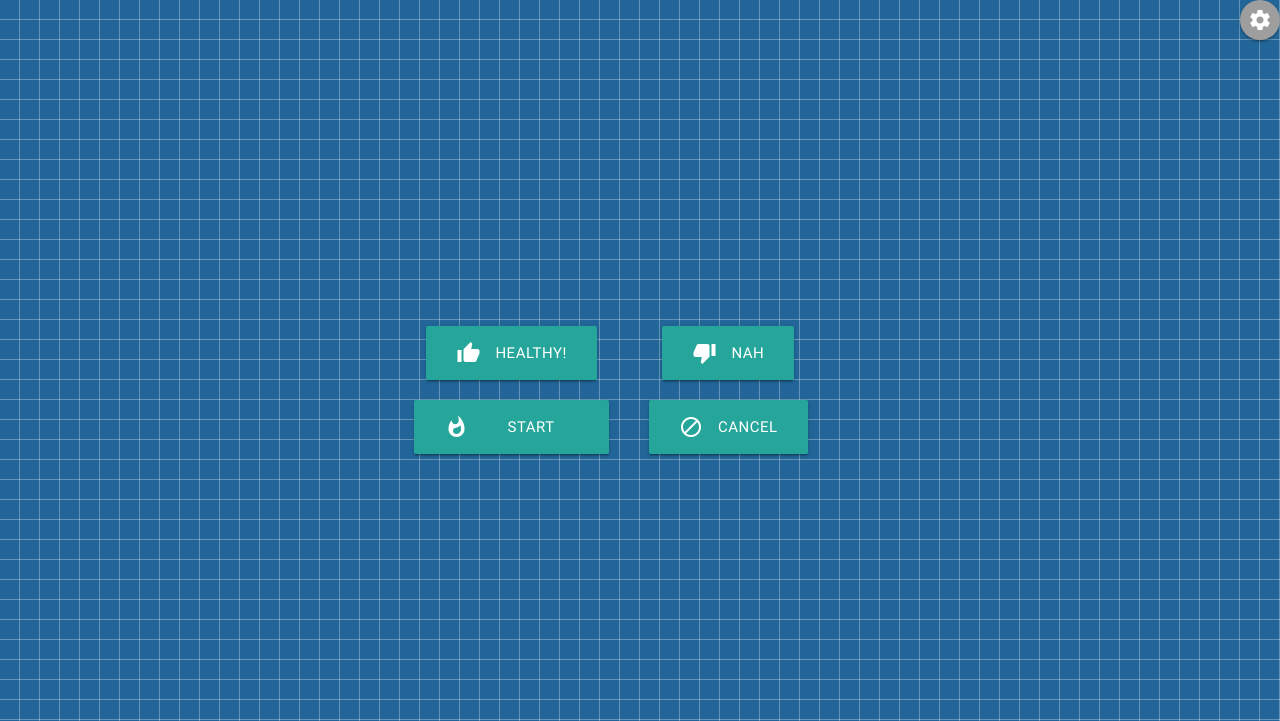
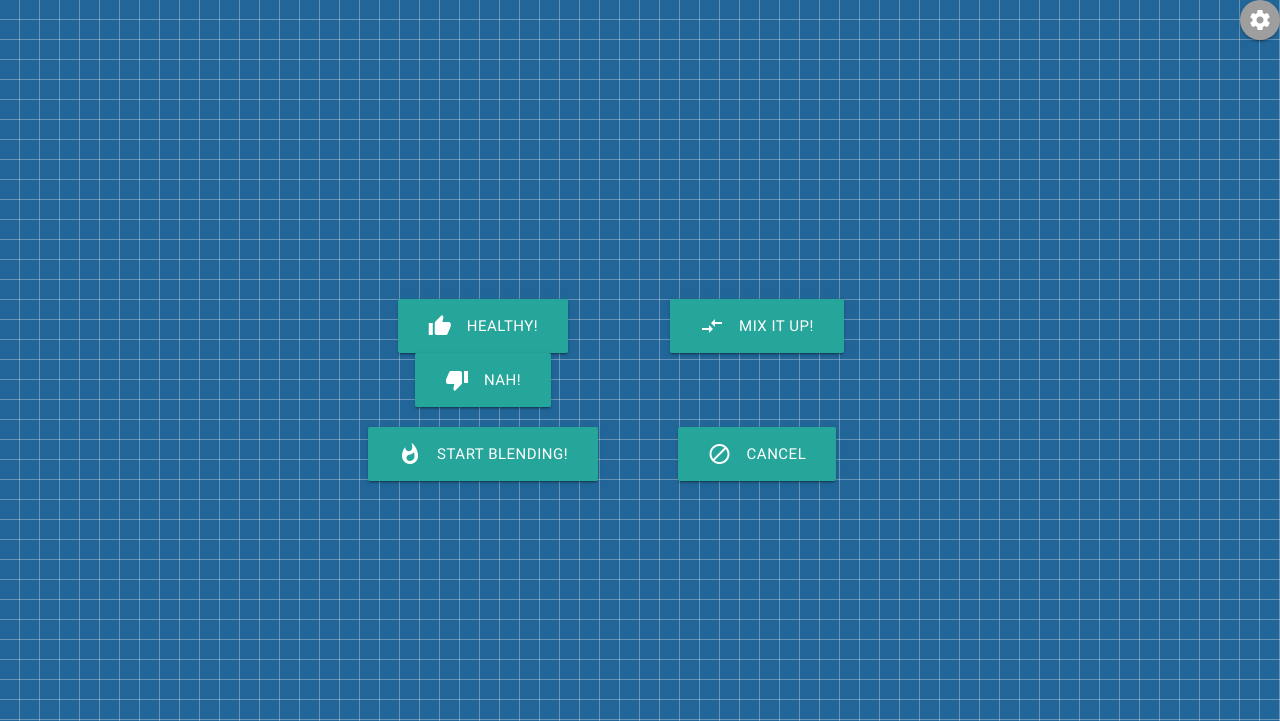
Before and after one commit to ConnerD2/blendtec-self-serve, a Flask app: page /health in a window 1280 px wide. Shown: the top 721 px of the page. Run offline with Flask 2, Linux system fonts and the light colour scheme; some libraries are stand-ins or nearby versions.

Commit message:
field patches

```diff
--- a/main.py
+++ b/main.py
@@ -67,7 +67,7 @@
     Wifi.create_table()
     Flavor.create_table()
 
-@sockets.route('/status')
+@sockets.route('/initialize')
 def initialize(ws):
     while not ws.closed():
         ser.write('I')
@@ -150,19 +150,20 @@
     ser.write(str(smflavor['water']/(1.0 * smtot)) + '\n')
     #Write out flavor0
     ser.write(smflavor['flavor0'][0].encode('ascii', 'ignore') + '\n')
-    ser.write(str(smflavor['flavor0'][1]/(1.0 * smtot) * 50) + '\n')
+    ser.write(str(smflavor['flavor0'][1]/(1.0 * smtot) * 37.5) + '\n')
     #Write out flavor1
     ser.write(smflavor['flavor1'][0].encode('ascii', 'ignore') + '\n')
-    ser.write(str(smflavor['flavor1'][1]/(1.0 * smtot) * 50) + '\n')
+    ser.write(str(smflavor['flavor1'][1]/(1.0 * smtot) * 37.5) + '\n')
     #Write out flavor2
     ser.write(smflavor['flavor2'][0].encode('ascii', 'ignore') + '\n')
-    ser.write(str(smflavor['flavor2'][1]/(1.0 * smtot) * 50) + '\n')
+    ser.write(str(smflavor['flavor2'][1]/(1.0 * smtot) * 37.5) + '\n')
     #Write out flavor3
     ser.write(smflavor['flavor3'][0].encode('ascii', 'ignore') + '\n')
-    ser.write(str(smflavor['flavor3'][1]/(1.0 *  smtot) * 50) + '\n')
+    ser.write(str(smflavor['flavor3'][1]/(1.0 *  smtot) * 37.5) + '\n')
     #Write out flavor4
     ser.write(smflavor['flavor4'][0].encode('ascii', 'ignore') + '\n')
-    ser.write(str(smflavor['flavor4'][1]/(1.0 * smtot) * 50) + '\n')
+    ser.write(str(smflavor['flavor4'][1]/(1.0 * smtot) * 37.5) + '\n')
+    #These are actually the ones that control the healthy/nah problem
     #Write out flavor5
     ser.write(smflavor['flavor5'][0].encode('ascii', 'ignore') + '\n')
     ser.write(str(smflavor['flavor5'][1]/(1.0 * smtot) * 50) + '\n')
--- a/static/js/app.js
+++ b/static/js/app.js
@@ -1,7 +1,7 @@
 var flavor = new Object();
 
 flavor.blend = 3;
-flavor.ice = 50;
+flavor.ice = 62.5;
 flavor.water = 0;
 flavor.flavor0 = ["flavor0",0];
 flavor.flavor1 = ["flavor1",0];
--- a/templates/health.html
+++ b/templates/health.html
@@ -6,7 +6,10 @@
             <a class="waves-effect waves-light btn-large" onclick="sethealth('yes')"><i class="material-icons left">thumb_up</i>Healthy!</a>
         </div>
         <div class="col s6 center-align">
-            <a class="waves-effect waves-light btn-large" onclick="sethealth('no')"><i class="material-icons left">thumb_down</i>Nah</a>
+            <a class="waves-effect waves-light btn-large" onclick="sethealth('yes')"><i class="material-icons left">compare_arrows</i>Mix it up!</a>
+        </div>
+        <div class="col s6 center-align">
+            <a class="waves-effect waves-light btn-large" onclick="sethealth('no')"><i class="material-icons left">thumb_down</i>Nah!</a>
         </div>
     </div>
     <div class="row"> <!-- Controls -->
--- a/templates/index.html
+++ b/templates/index.html
@@ -20,7 +20,7 @@
     <br>
     <div class="row"> <!-- Start Blending Button -->
         <center>
-            <a id="go" style="margin: auto;" class="waves-effect waves-light btn-large disabled" href="/selection" onclick="take()"><i class="material-icons left">whatshot</i>Start Blending!</a>
+            <a id="go" style="margin: auto;" class="waves-effect waves-light btn-large" href="/selection" onclick="take()"><i class="material-icons left">whatshot</i>Start Blending!</a>
         </center>
     </div>
 </div>
```
